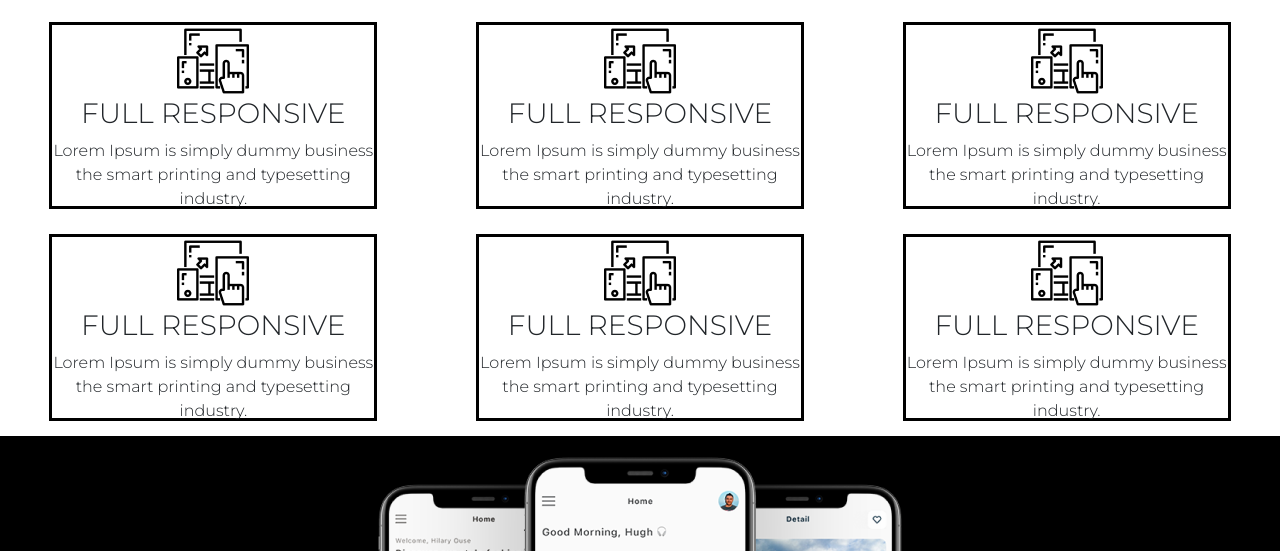
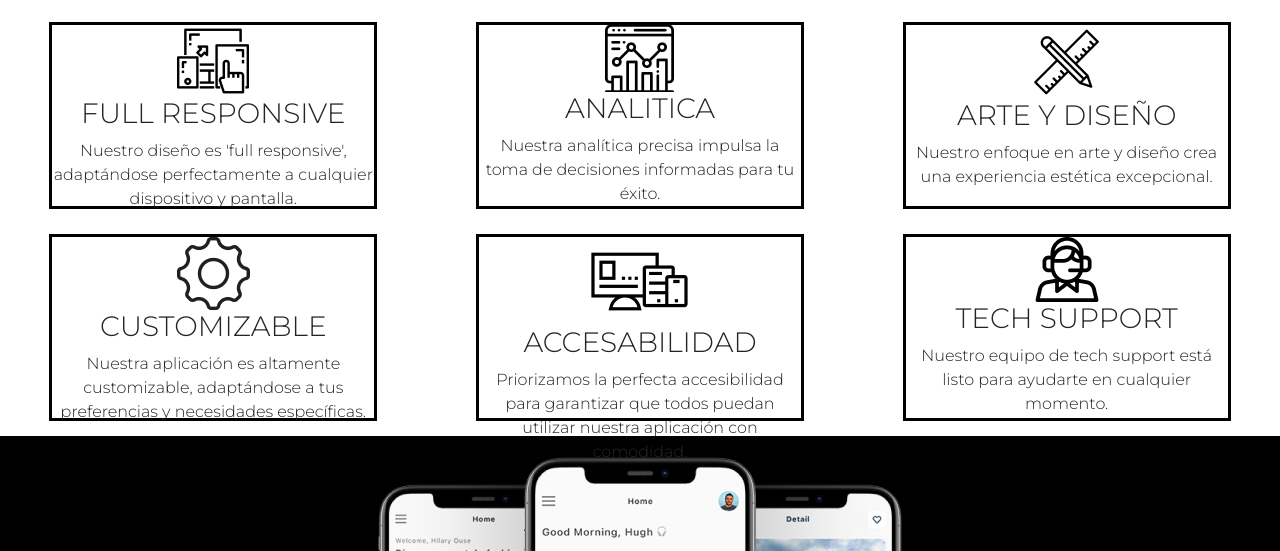
Before and after one commit to baezareich/happy-app, a website: page pages/features.html in a window 1280 px wide. Shown: the part 249-800 px from the top of the page. Drawn offline with nearby package versions, Linux system fonts and the light colour scheme.

Commit message:
Lorems Editados

```diff
--- a/pages/features.html
+++ b/pages/features.html
@@ -49,42 +49,42 @@
         <article>
             <img src="../assets/img/computadora 1.png" alt="">
             <h3>FULL RESPONSIVE</h3>
-            <p>Lorem Ipsum is simply dummy business the smart printing and typesetting industry.</p>
+            <p>Nuestro diseño es 'full responsive', adaptándose perfectamente a cualquier dispositivo y pantalla.</p>
         </article>
     </section>
     <section>
         <article>
-            <img src="../assets/img/computadora 1.png" alt="">
-            <h3>FULL RESPONSIVE</h3>
-            <p>Lorem Ipsum is simply dummy business the smart printing and typesetting industry.</p>
+            <img src="../assets/img/analitica 1.png" alt="">
+            <h3>ANALITICA</h3>
+            <p>Nuestra analítica precisa impulsa la toma de decisiones informadas para tu éxito.</p>
         </article>
     </section>
     <section>
         <article>
-            <img src="../assets/img/computadora 1.png" alt="">
-            <h3>FULL RESPONSIVE</h3>
-            <p>Lorem Ipsum is simply dummy business the smart printing and typesetting industry.</p>
+            <img src="../assets/img/art-and-design 1.png" alt="">
+            <h3>ARTE Y DISEÑO</h3>
+            <p>Nuestro enfoque en arte y diseño crea una experiencia estética excepcional.</p>
         </article>
     </section>
     <section>
         <article>
-            <img src="../assets/img/computadora 1.png" alt="">
-            <h3>FULL RESPONSIVE</h3>
-            <p>Lorem Ipsum is simply dummy business the smart printing and typesetting industry.</p>
+            <img src="../assets/img/comunicaciones 1.png" alt="">
+            <h3>CUSTOMIZABLE</h3>
+            <p>Nuestra aplicación es altamente customizable, adaptándose a tus preferencias y necesidades específicas.</p>
         </article>
     </section>
     <section>
         <article>
-            <img src="../assets/img/computadora 1.png" alt="">
-            <h3>FULL RESPONSIVE</h3>
-            <p>Lorem Ipsum is simply dummy business the smart printing and typesetting industry.</p>
+            <img src="../assets/img/dispositivos-receptivos 1.png" alt="">
+            <h3>ACCESABILIDAD</h3>
+            <p>Priorizamos la perfecta accesibilidad para garantizar que todos puedan utilizar nuestra aplicación con comodidad.</p>
         </article>
     </section>
     <section>
         <article>
-            <img src="../assets/img/computadora 1.png" alt="">
-            <h3>FULL RESPONSIVE</h3>
-            <p>Lorem Ipsum is simply dummy business the smart printing and typesetting industry.</p>
+            <img src="../assets/img/tech-support 1.png" alt="">
+            <h3>TECH SUPPORT</h3>
+            <p>Nuestro equipo de tech support está listo para ayudarte en cualquier momento.</p>
         </article>
     </section>
 </main>
--- a/scss/layout/_section_documentation.scss
+++ b/scss/layout/_section_documentation.scss
@@ -32,5 +32,5 @@
     width: 200px;
     height: 50px;
     margin: 2rem 0rem 2rem 0rem;
-    color: white;
+    color: rgb(63, 36, 36);
 }
```
Also changed, not shown: index.html (+5 -5 lines), pages/contact.html (+1 -1 lines), scss/package.json (added, +11 -0 lines), css/styles.css.
